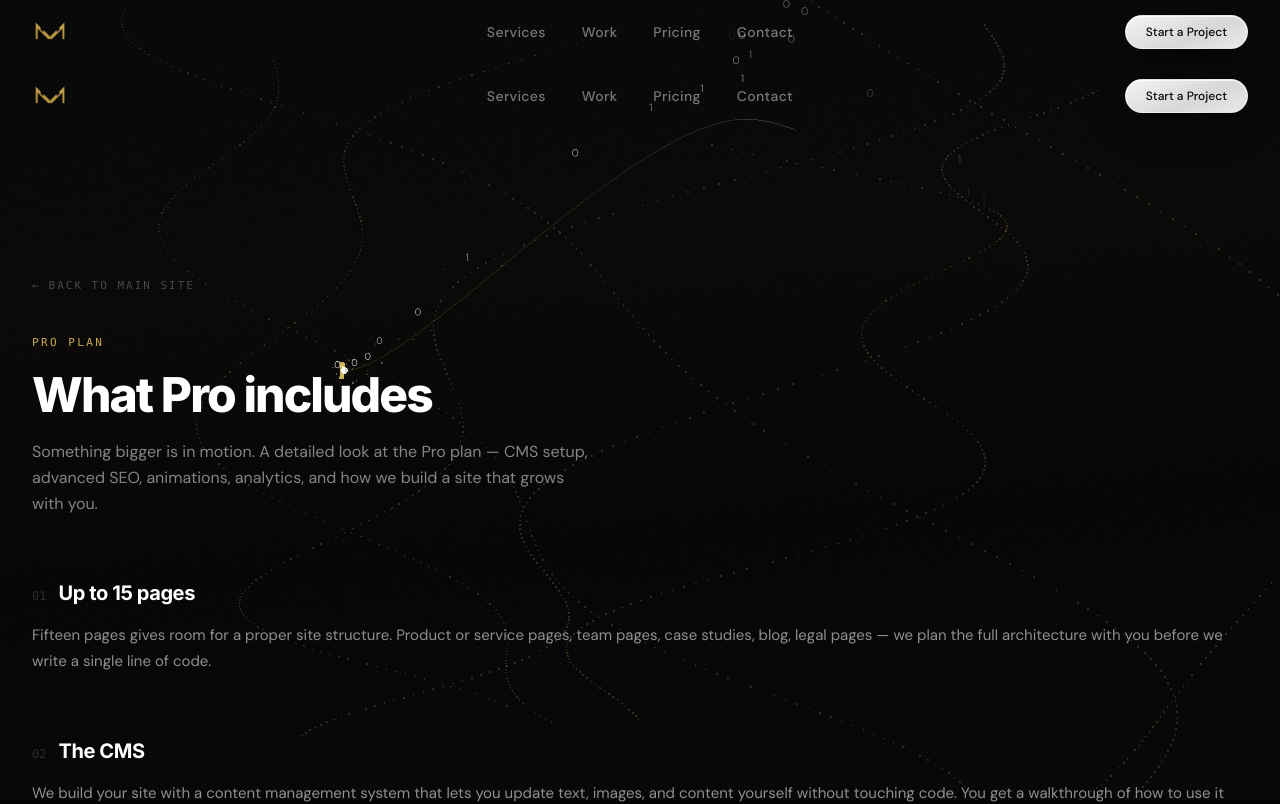
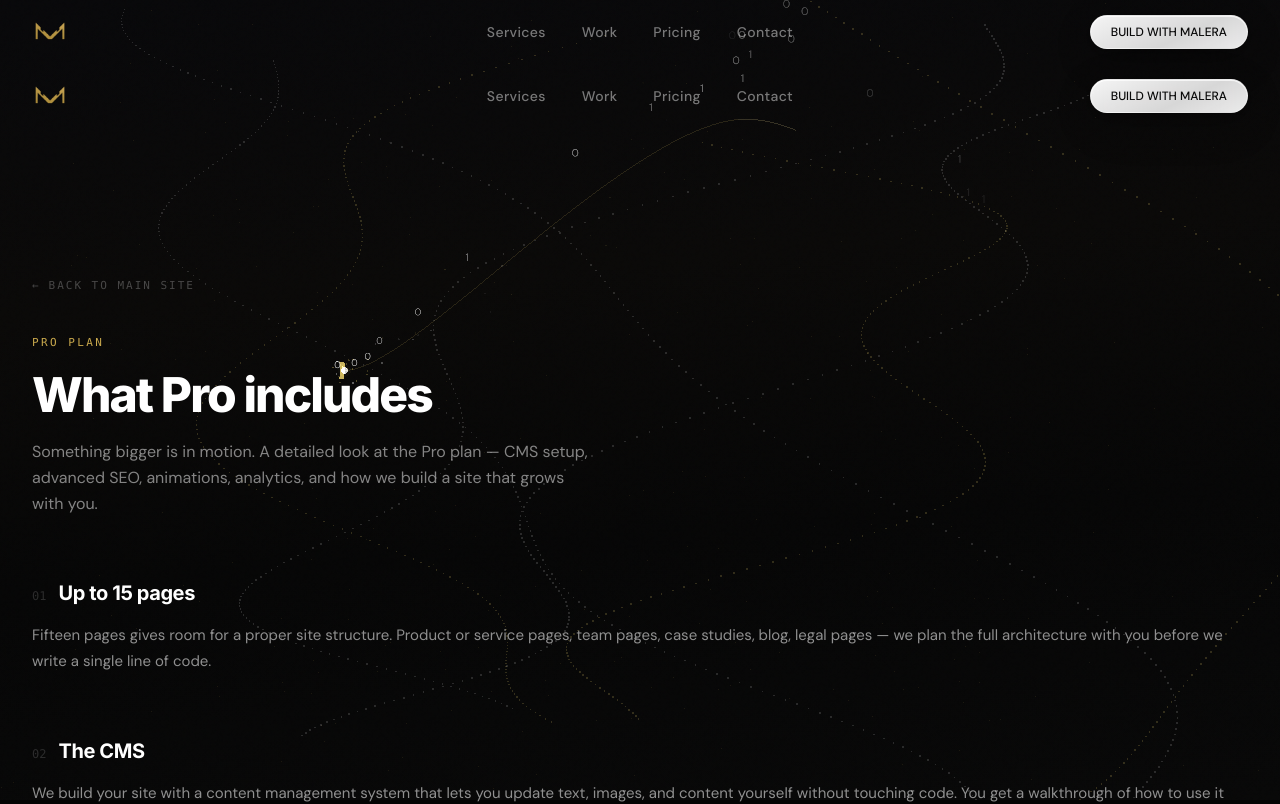
Before and after one commit to ethanhunthere/malera, a Next.js app: page /prodetails in a window 1280 px wide. Shown: the top 804 px of the page. Built offline with nearby package versions, Linux system fonts and the light colour scheme.

Commit message:
fix desktop navbar CTA to BUILD WITH MALERA

```diff
--- a/src/features/layout/components/Navbar.tsx
+++ b/src/features/layout/components/Navbar.tsx
@@ -79,7 +79,7 @@ export default function Navbar() {
                 href="/#contact"
                 className="hidden lg:inline-flex items-center glass-btn-solid text-[#080808] text-xs 2xl:text-sm min-[3000px]:text-base font-medium px-3 xl:px-5 py-1.5 xl:py-2 rounded-full"
               >
-                Start a Project
+                BUILD WITH MALERA
               </a>
 
               {/* Hamburger  mobile only */}
```
